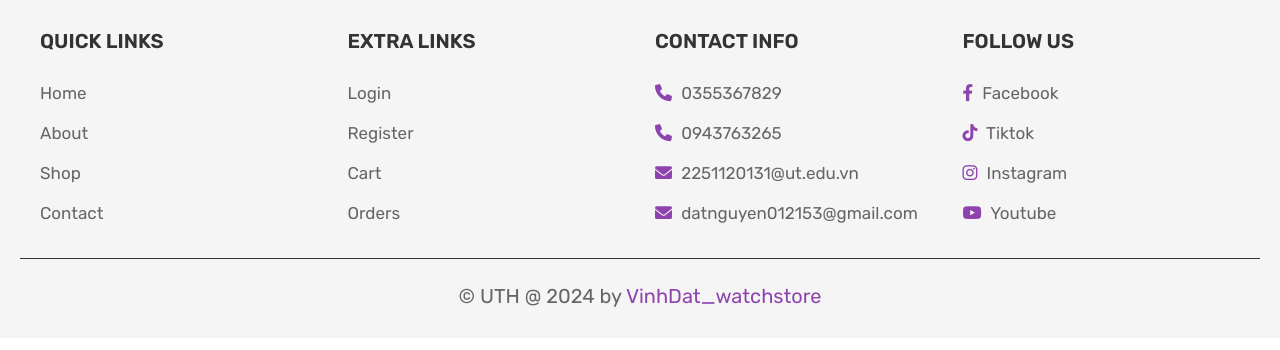
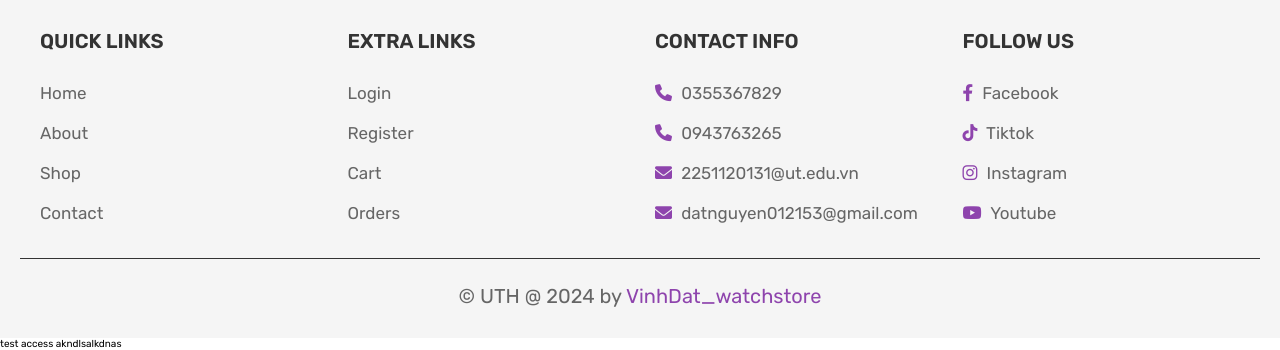
Before and after one commit to Vinhpc123/laptrinhweb, a PHP site: page /about.php in a window 1280 px wide. Shown: the part 2405-2755 px from the top of the page. Before the commit the page ends 2712 px from the top, so only its background shows below. Run offline with PHP 8.4, Linux system fonts and the light colour scheme; the visitor is signed in with stand-in values (Sample User, id 1); data that the repository does not hold is empty.

Commit message:
testabout.php
test access cho about

```diff
--- a/project/about.php
+++ b/project/about.php
@@ -242,5 +242,5 @@ if (!isset($user_id)) {
     <script src="js/script.js"></script>
 
 </body>
-
+test access akndlsalkdnas
 </html>
```
